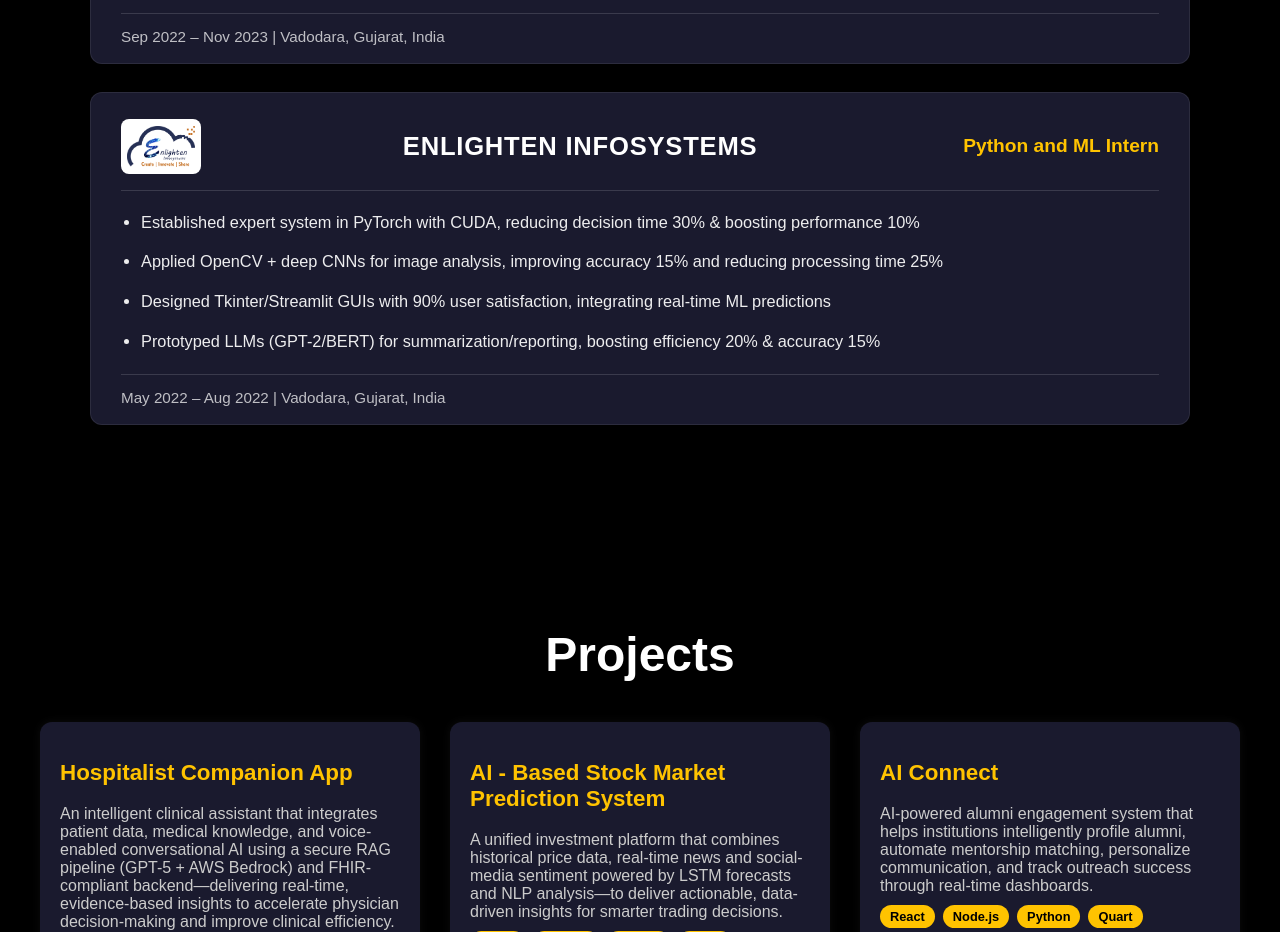
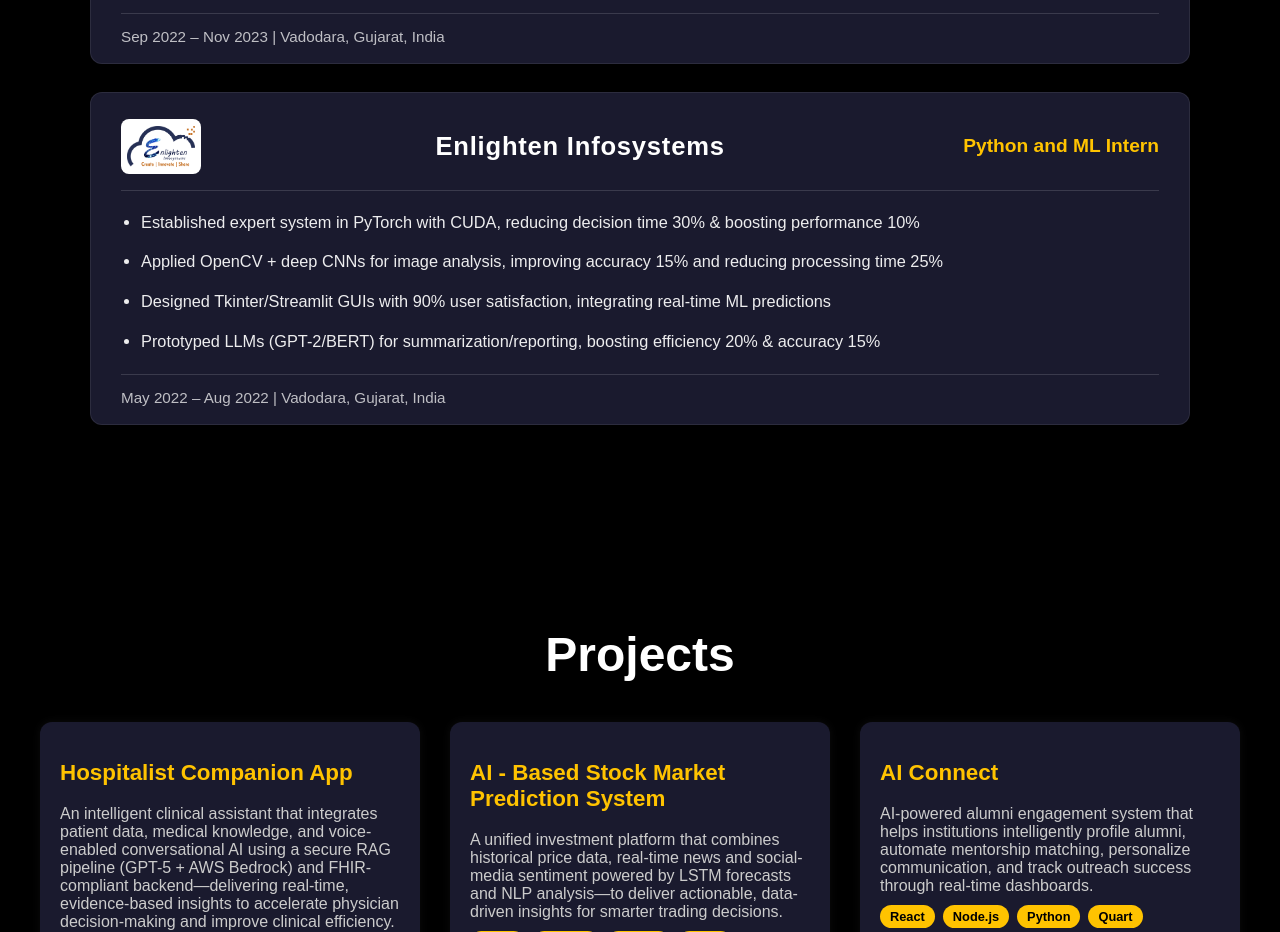
Before and after one commit to henakharwa/Portfolio-henakharwa, a React (Create React App) app: page / in a window 1280 px wide. Shown: the part 2800-3732 px from the top of the page. Built offline with nearby package versions, Linux system fonts and the light colour scheme.

Commit message:
Updated resume header and technical skills table formatting

```diff
--- a/package.json
+++ b/package.json
@@ -13,7 +13,7 @@
     "react": "18.2.0",
     "react-dom": "18.2.0",
     "react-icons": "^5.5.0",
-    "react-scripts": "5.0.1",
+    "react-scripts": "^5.0.1",
     "web-vitals": "^2.1.4"
   },
   "scripts": {
--- a/src/components/Experience.js
+++ b/src/components/Experience.js
@@ -47,7 +47,7 @@ const experiences = [
     duration: "May 2022 – Aug 2022 | Vadodara, Gujarat, India",
     logo: dhyeLogo,
     role: "Python and ML Intern",
-    company: "ENLIGHTEN INFOSYSTEMS",
+    company: "Enlighten Infosystems",
     bullets: [
       "Established expert system in PyTorch with CUDA, reducing decision time 30% & boosting performance 10%",
       "Applied OpenCV + deep CNNs for image analysis, improving accuracy 15% and reducing processing time 25%",
```
Also changed, not shown: 1 other file (tests, documents, lock files or other folders).
